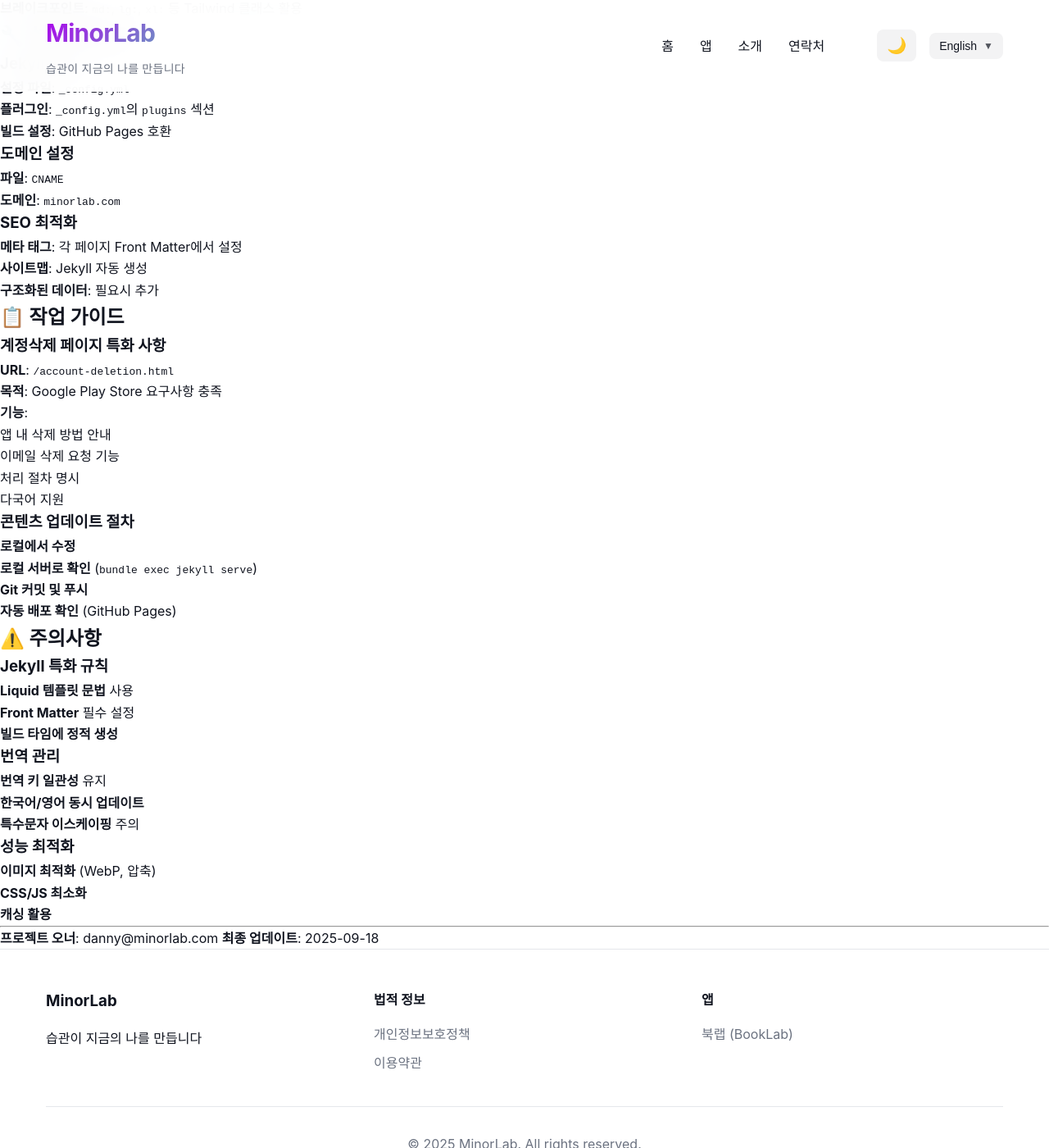
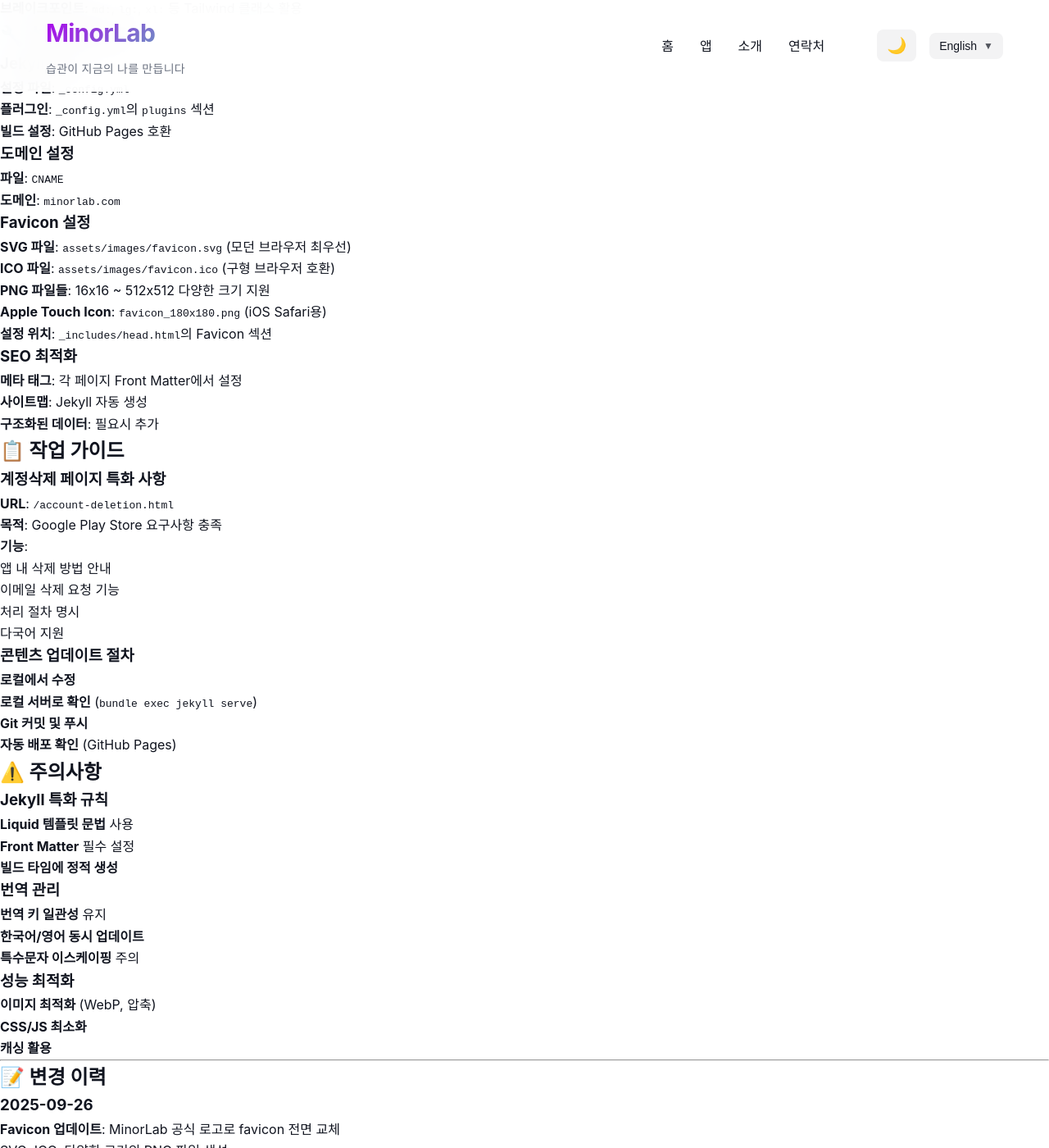
Before and after one commit to minor-laboratory/minorlab_home, a Jekyll site: the page built from CLAUDE.md, in a window 1280 px wide and 1400 px high, scrolled down 2166 px. Shown: the whole window at 82% size. Built offline with Jekyll 4.4.1, drawn with Linux system fonts in a browser that asks for light colours; some web fonts are replaced; our own code applies the rules of GitHub Pages for plain Markdown files; some of the changed text lies outside the part shown.

Commit message:
docs: favicon 업데이트에 따른 문서 업데이트
- CLAUDE.md에 Favicon 설정 섹션 추가
- 변경 이력 섹션에 2025-09-26 favicon 업데이트 기록
- 최종 업데이트 날짜 갱신

🤖 Generated with [Claude Code](https://claude.ai/code)

Co-Authored-By: Claude <noreply@anthropic.com>

```diff
--- a/CLAUDE.md
+++ b/CLAUDE.md
@@ -121,6 +121,13 @@ en:
 - **파일**: `CNAME`
 - **도메인**: `minorlab.com`
 
+### Favicon 설정
+- **SVG 파일**: `assets/images/favicon.svg` (모던 브라우저 최우선)
+- **ICO 파일**: `assets/images/favicon.ico` (구형 브라우저 호환)
+- **PNG 파일들**: 16x16 ~ 512x512 다양한 크기 지원
+- **Apple Touch Icon**: `favicon_180x180.png` (iOS Safari용)
+- **설정 위치**: `_includes/head.html`의 Favicon 섹션
+
 ### SEO 최적화
 - **메타 태그**: 각 페이지 Front Matter에서 설정
 - **사이트맵**: Jekyll 자동 생성
@@ -162,5 +169,15 @@ en:
 
 ---
 
+## 📝 변경 이력
+
+### 2025-09-26
+- **Favicon 업데이트**: MinorLab 공식 로고로 favicon 전면 교체
+  - SVG, ICO, 다양한 크기의 PNG 파일 생성
+  - 모던 브라우저용 SVG favicon 우선 지원
+  - 구형 브라우저 및 다양한 기기 호환성 보장
+
+---
+
 **프로젝트 오너**: danny@minorlab.com
-**최종 업데이트**: 2025-09-18
+**최종 업데이트**: 2025-09-26
```
